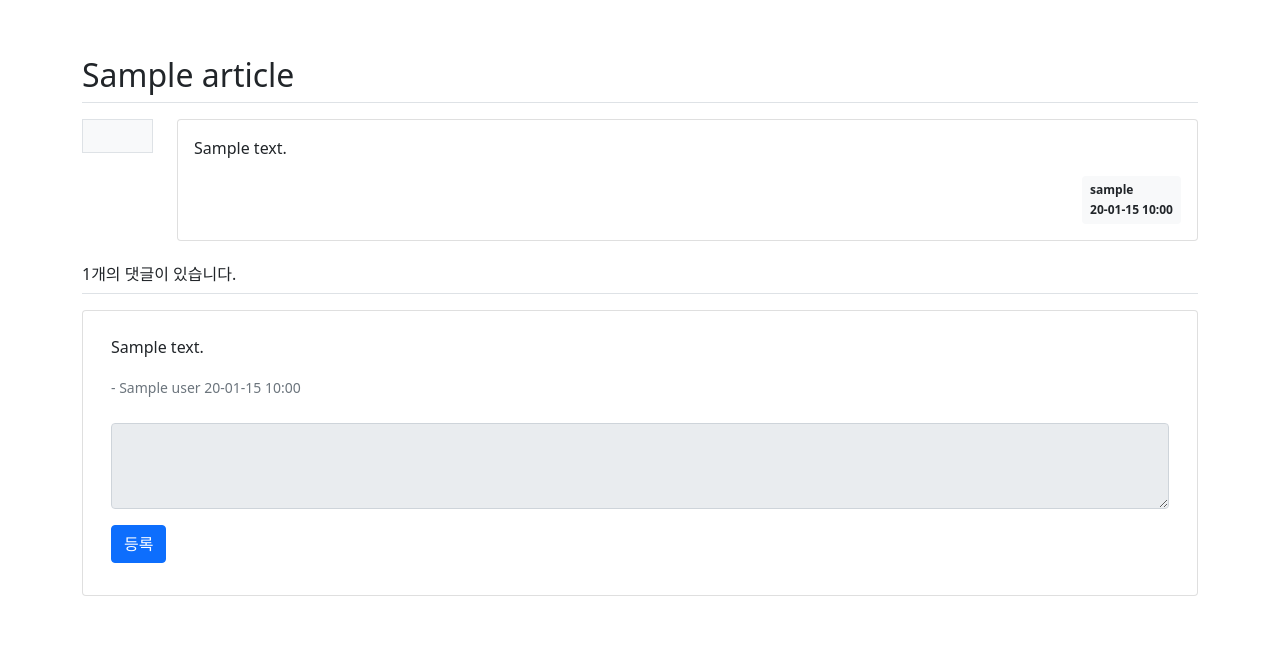
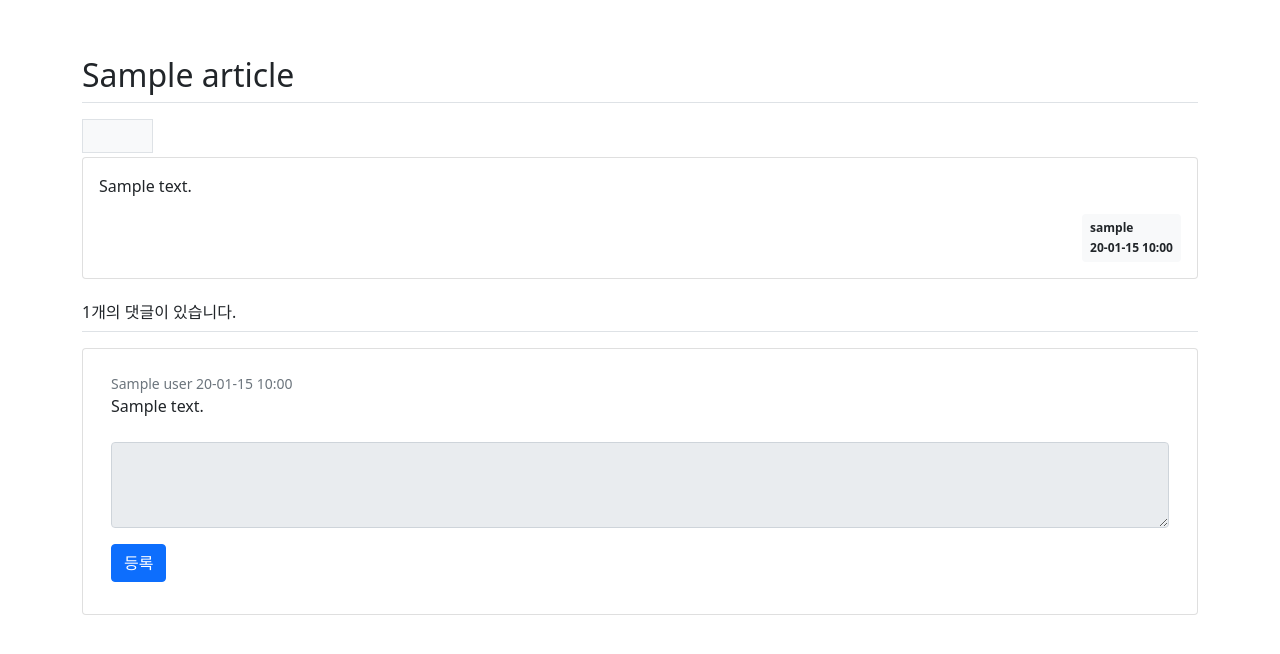
Before and after one commit to hhejo/articles, a Django app: template templates/articles/detail.html in a window 1280 px wide. Shown: the part 56-710 px from the top of the page. Run offline with Django 3.2, Linux system fonts and the light colour scheme; the template is opened without the code that fills it: most values are stand-ins (such as "Sample title", 1, 10 or a date in 2020).

Commit message:
detail, index

```diff
--- a/templates/articles/detail.html
+++ b/templates/articles/detail.html
@@ -12,7 +12,7 @@
         {% comment %} <a href="" class="recommend btn btn-sm btn-secondary">추천</a> {% endcomment %}
       </div>
     </div>
-    <div class="col-11">
+    <div>
       <div class="card">
         <div class="card-body">
           <div class="card-text mb-2">{{ article.content|linebreaks }}</div>
@@ -49,17 +49,15 @@
         <div class="container">
           {% for comment in article.comment_set.all %}
             <div class="comment py-2">
-              <span style="white-space: pre-line;">{{ comment.content|linebreaks }}</span>
-              <span class="small text-muted">
-                - {{ comment.user }} {{ comment.created_at|date:'y-m-d H:i' }}
-                {% comment %} {% if comment.updated_at %}
-                (수정:{{ comment.updated_at }})
-                {% endif %} {% endcomment %}
-              </span>
-              {% if request.user == comment.user %}
-              {% comment %} <a href="{% url 'articles:comment_modify_answer' comment.id %}" class="small text-decoration-none">수정</a> {% endcomment %}
-              <a href="{% url 'articles:comments_delete' article.pk comment.pk %}" class="small delete text-decoration-none">삭제</a>
-              {% endif %}
+              <div class="small text-muted">
+                {{ comment.user }} {{ comment.created_at|date:'y-m-d H:i' }}
+                {% if request.user == comment.user %}
+                  <a href="{% url 'articles:comments_delete' article.pk comment.pk %}" class="small delete text-decoration-none">
+                    삭제
+                  </a>
+                {% endif %}
+              </div>
+              <span style="white-space: pre-line;">{{ comment.content|linebreaksbr }}</span>
             </div>
           {% endfor %}
         </div>
@@ -122,12 +120,6 @@
 
 <h1>DETAIL</h1>
 <div>
-  <!-- 게시글 -->
-  <p>{{ article.pk }}</p>
-  <p>{{ article.title }}</p>
-  <p>{{ article.content }}</p>
-  <p>{{ article.created_at }}</p>
-  <p>{{ article.updated_at }}</p>
   <!-- 좋아요 버튼 -->
   <form action="{% url 'articles:likes' article.pk %}" method="post">
     {% csrf_token %}
```
Also changed, not shown: templates/articles/index.html (+9 -3 lines).
